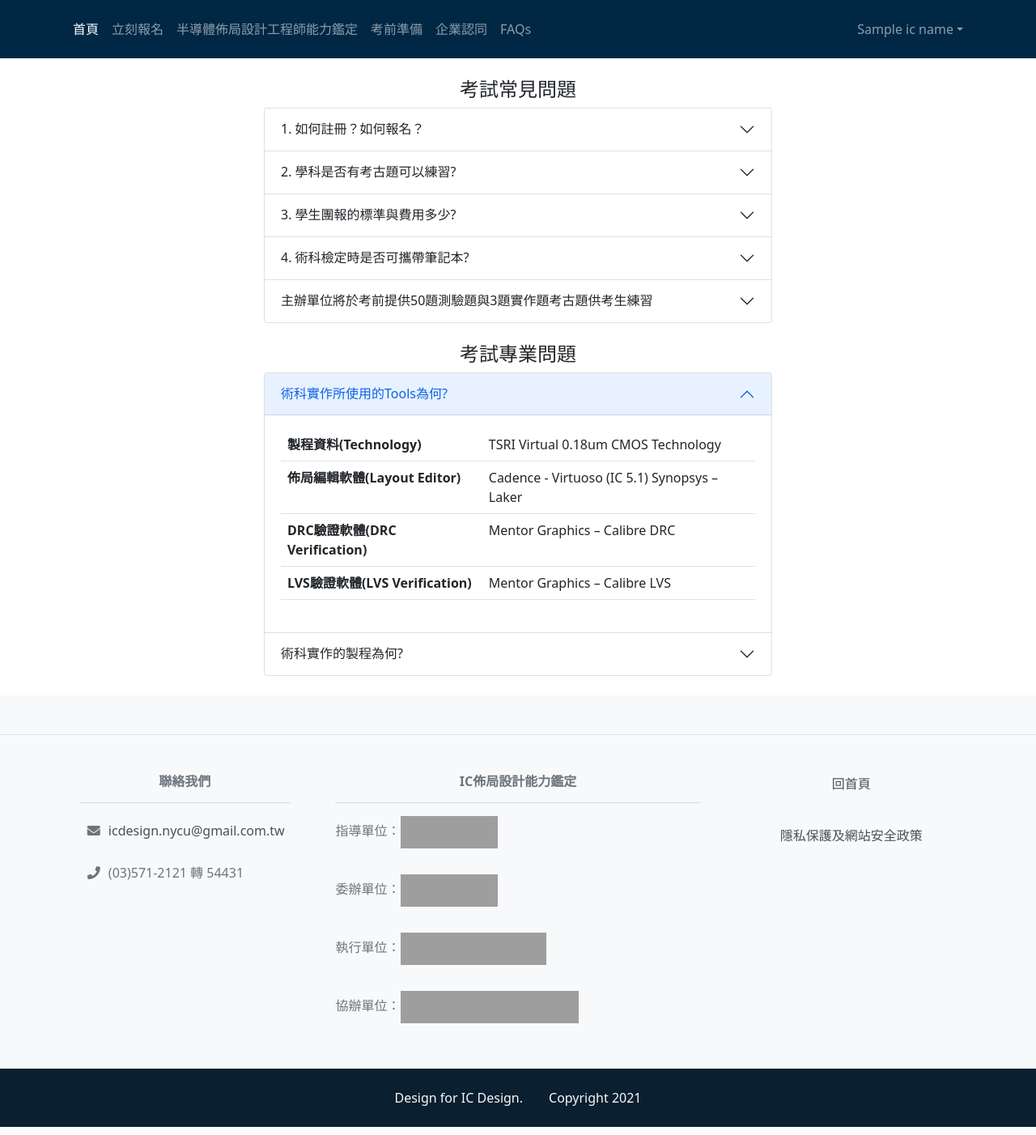
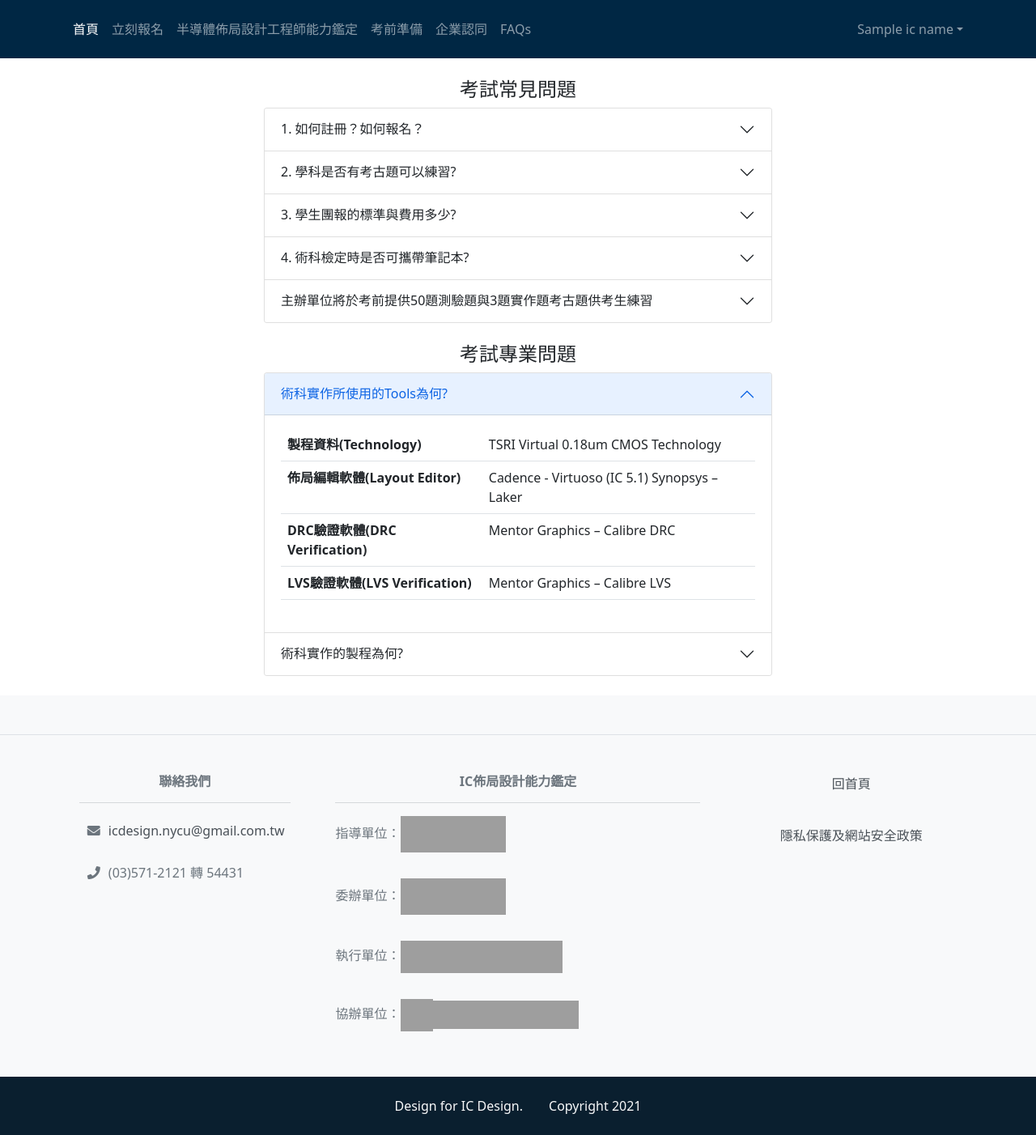
Before and after one commit to KenLu0929/icdesign, a Django app: template pages/templates/pages/faqs.html in a window 1280 px wide. Shown: the whole page at 81% size. Run offline with Django 3.2, Linux system fonts and the light colour scheme; the template is opened without the code that fills it: most values are stand-ins (such as "Sample title", 1, 10 or a date in 2020); parts of the project's set-up code (start-up, migrations or seed data) failed here and were passed over; some libraries are stand-ins or nearby versions; grey boxes are pictures that could not be loaded.

Commit message:
no message

```diff
--- a/pages/templates/pages/base.html
+++ b/pages/templates/pages/base.html
@@ -29,10 +29,10 @@
                   <div class="col-md-5 col-lg-5 col-xl-5 mx-auto mb-4">
                     <h6 class="text-uppercase fw-bold mb-3" style="text-align: center;">IC佈局設計能力鑑定</h6>
                     <hr>
-                    <p class="text-reset" style="margin-bottom: 2rem;">指導單位：<a href="https://www.moeaidb.gov.tw/view/rwd_tw/"><img src="https://raw.githubusercontent.com/EmilyLiu0928/img/main/IDB.png" alt="" width="120px" height="40px"></a></p>
-                    <p class="text-reset" style="margin-bottom: 2rem;">委辦單位：<a href="https://www.iei.org.tw/new/"><img src="https://raw.githubusercontent.com/yuwaylan/yuwaylan.github.io/master/img/IEI.png" alt="" width="120px" height="40px"></a></p>
-                    <p class="text-reset" style="margin-bottom: 2rem;">執行單位：<a href="https://www.nycu.edu.tw/"><img src="https://raw.githubusercontent.com/EmilyLiu0928/img/main/YMCTU.png" alt="" width="180px" height="40px" ></a></p>
-                    <p class="text-reset" style="margin-bottom: 2rem;">協辦單位：<a href="http://www.ciee.org.tw/"><img src="https://raw.githubusercontent.com/EmilyLiu0928/img/main/CIEE1.png" alt="" width="40px" height="40px"><img src="https://raw.githubusercontent.com/EmilyLiu0928/img/main/CIEE2.png" alt="" width="180px" height="40px" ></a></p>
+                    <p class="text-reset" style="margin-bottom: 2rem;">指導單位：<a href="https://www.moeaidb.gov.tw/view/rwd_tw/"><img src="https://raw.githubusercontent.com/EmilyLiu0928/img/main/IDE.svg" alt="" width="130px" height="45x"></a></p>
+                    <p class="text-reset" style="margin-bottom: 2rem;">委辦單位：<a href="https://www.iei.org.tw/new/"><img src="https://raw.githubusercontent.com/EmilyLiu0928/img/main/IEI.svg" alt="" width="130px" height="45px"></a></p>
+                    <p class="text-reset" style="margin-bottom: 2rem;">執行單位：<a href="https://www.nycu.edu.tw/"><img src="https://raw.githubusercontent.com/EmilyLiu0928/img/main/210204-NYCU.png" alt="" width="200px" height="40px" ></a></p>
+                    <p class="text-reset" style="margin-bottom: 2rem;">協辦單位：<a href="http://www.ciee.org.tw/"><img src="https://raw.githubusercontent.com/EmilyLiu0928/img/main/CIEE1.png" alt="" width="40px" height="40px"><img src="https://raw.githubusercontent.com/EmilyLiu0928/img/main/CIEE2.png" alt="" width="180px" height="35px" ></a></p>
                   </div>
                   <div class="col-md-4 col-lg-3 col-xl-3 mx-auto mb-md-0 mb-4">
                     <p style="text-align: center;"><a href="#">回首頁</a></p>
```
